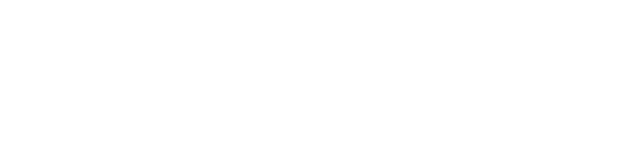
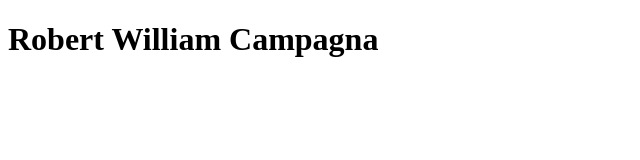
Before and after one commit to RobertWilliamCampagna/Professional-Portfolio, a plain HTML site: page Professional-Portfolio.html in a window 1280 px wide. Shown: the whole page, without its empty margins (0-640 px from the left). Drawn offline with Linux system fonts and the light colour scheme.

Commit message:
added h1

```diff
--- a/Professional-Portfolio.html
+++ b/Professional-Portfolio.html
@@ -6,6 +6,6 @@
     <title>Document</title>
 </head>
 <body>
-
+    <h1>Robert William Campagna</h1>
 </body>
 </html>
```
